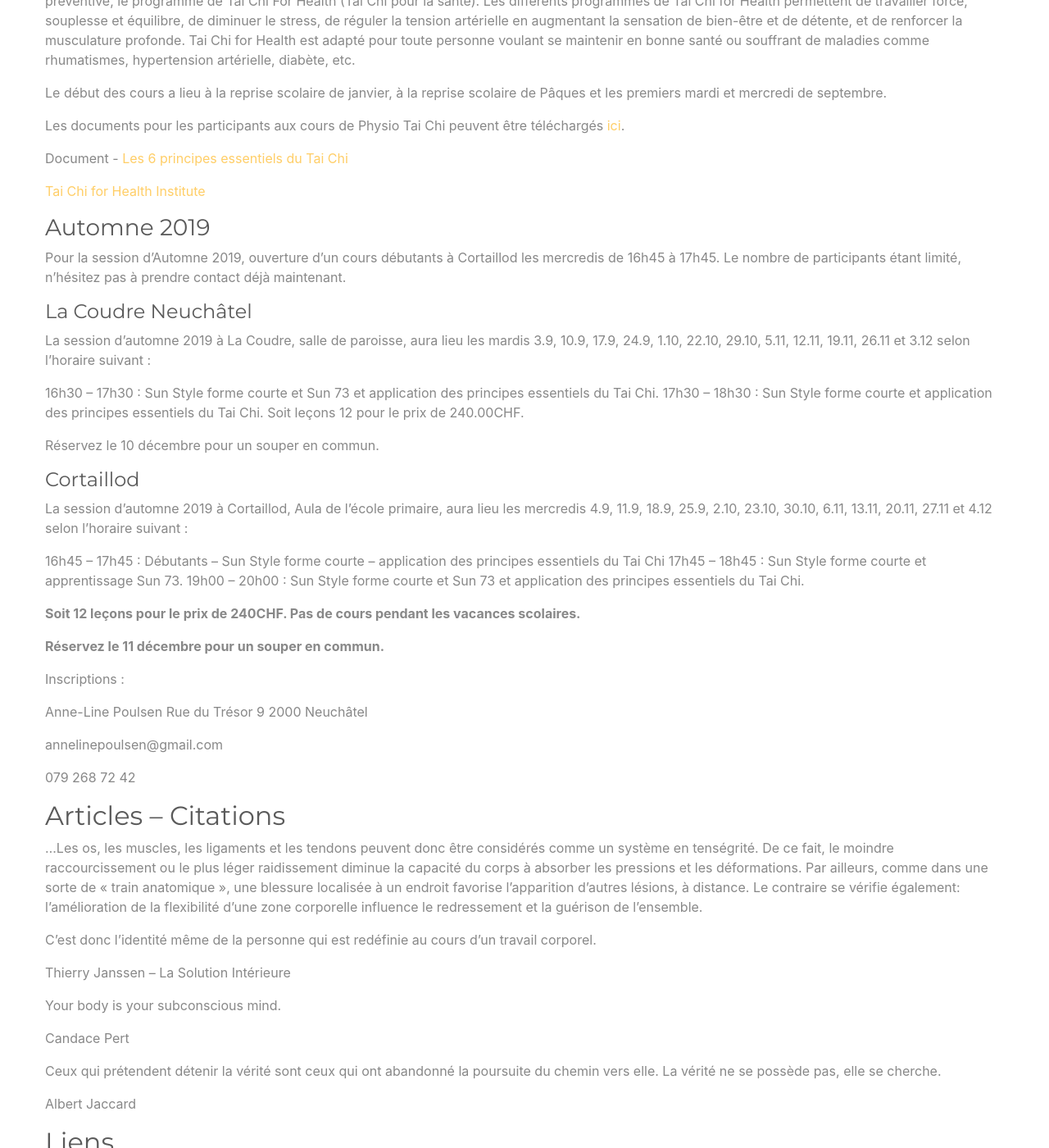
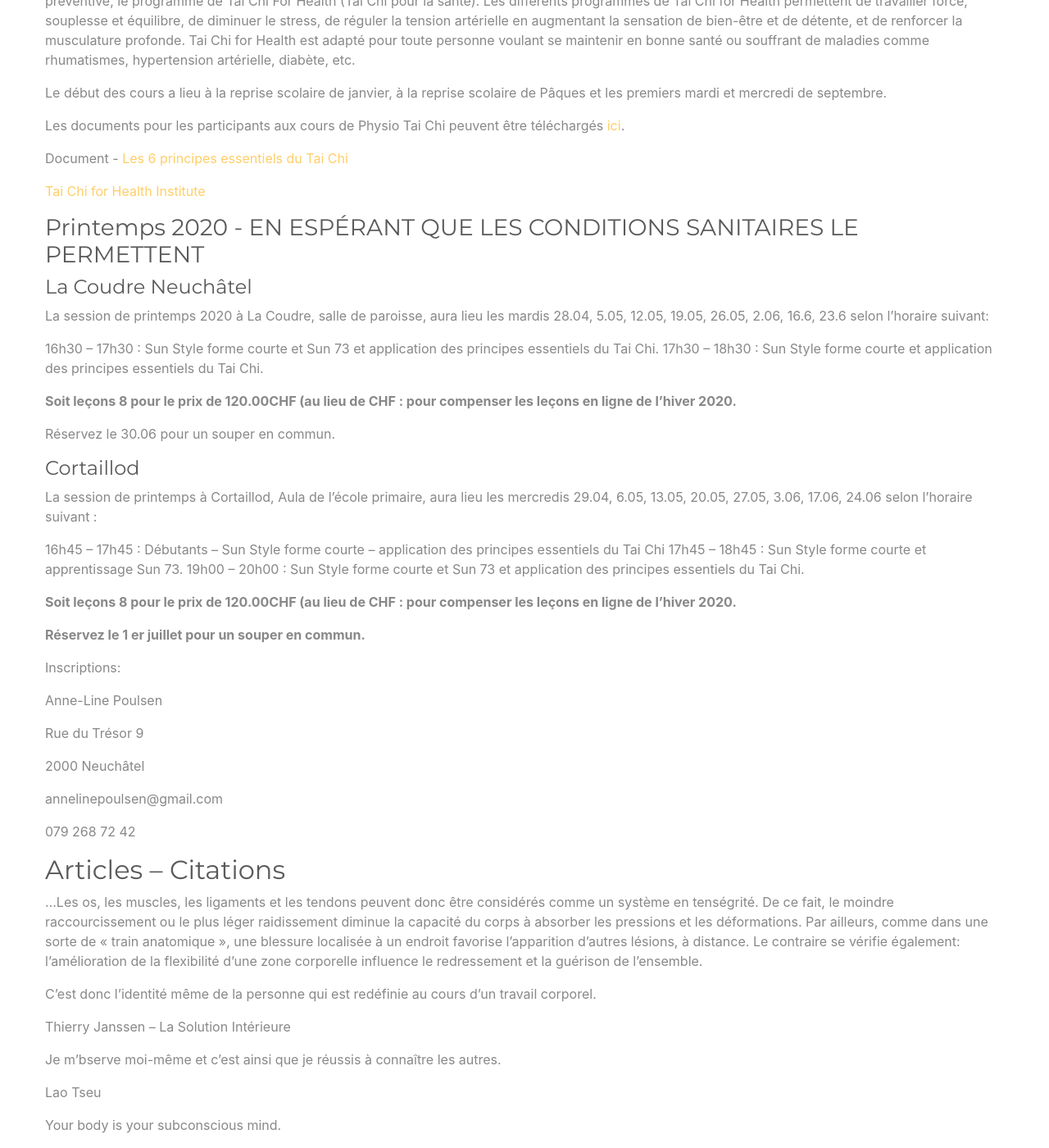
Before and after one commit to tresor9/tresor9, a Jekyll site: the page built from people/poulsen.md, in a window 1280 px wide and 1400 px high, scrolled down 2232 px. Shown: the whole window at 82% size. Built offline with Jekyll 4.4.1, drawn with Linux system fonts in a browser that asks for light colours; some of the changed text lies outside the part shown.

Commit message:
Updated poulsen page

```diff
--- a/people/poulsen.md
+++ b/people/poulsen.md
@@ -73,36 +73,36 @@ Document - [Les 6 principes essentiels du Tai Chi](/assets/documents/taichi/prin
 
 [Tai Chi for Health Institute](https://taichiforhealthinstitute.org/instructors/instructor/?instructor_id=8289)
 
-### Automne 2019
-
-Pour la session d’Automne 2019, ouverture d’un cours débutants à Cortaillod les mercredis de 16h45 à 17h45. Le nombre de participants étant limité, n’hésitez pas à prendre contact déjà maintenant.
+### Printemps 2020 - EN ESPÉRANT QUE LES CONDITIONS SANITAIRES LE PERMETTENT
 
 #### La Coudre Neuchâtel
-
-La session d’automne 2019 à La Coudre, salle de paroisse, aura lieu les mardis 3.9, 10.9, 17.9, 24.9, 1.10, 22.10, 29.10, 5.11, 12.11, 19.11, 26.11 et 3.12 selon l’horaire suivant :
+La session de printemps 2020 à La Coudre, salle de paroisse, aura lieu les mardis 28.04, 5.05, 12.05, 19.05, 26.05, 2.06, 16.6, 23.6 selon l’horaire suivant:
 
 16h30 – 17h30 : Sun Style forme courte et Sun 73 et application des principes essentiels du Tai Chi.
 17h30 – 18h30 : Sun Style forme courte et application des principes essentiels du Tai Chi.
-Soit leçons 12 pour le prix de 240.00CHF.
 
-Réservez le 10 décembre pour un souper en commun.
+__Soit leçons 8 pour le prix de 120.00CHF (au lieu de CHF : pour compenser les leçons en ligne de l’hiver 2020.__
+
+Réservez le 30.06 pour un souper en commun.
 
 #### Cortaillod
 
-La session d’automne 2019 à Cortaillod, Aula de l’école primaire, aura lieu les mercredis 4.9, 11.9, 18.9, 25.9, 2.10, 23.10, 30.10, 6.11, 13.11, 20.11, 27.11 et 4.12 selon l’horaire suivant :
+La session de printemps à Cortaillod, Aula de l’école primaire, aura lieu les mercredis 29.04, 6.05, 13.05, 20.05, 27.05, 3.06, 17.06, 24.06 selon l’horaire suivant :
 
 16h45 – 17h45 : Débutants – Sun Style forme courte – application des principes essentiels du Tai Chi
 17h45 – 18h45 : Sun Style forme courte et apprentissage Sun 73.
 19h00 – 20h00 : Sun Style forme courte et Sun 73 et application des principes essentiels du Tai Chi.
 
-__Soit 12 leçons pour le prix de 240CHF. Pas de cours pendant les vacances scolaires.__
+__Soit leçons 8 pour le prix de 120.00CHF (au lieu de CHF : pour compenser les leçons en ligne de l’hiver 2020.__
 
-__Réservez le 11 décembre pour un souper en commun.__
+__Réservez le 1 er juillet pour un souper en commun.__
 
-Inscriptions :
+Inscriptions:
 
 Anne-Line Poulsen
+
 Rue du Trésor 9
+
 2000 Neuchâtel
 
 annelinepoulsen@gmail.com
@@ -117,6 +117,10 @@ C’est donc l’identité même de la personne qui est redéfinie au cours d’
 
 Thierry Janssen – La Solution Intérieure
 
+Je m'bserve moi-même et c'est ainsi que je réussis à connaître les autres.
+
+Lao Tseu
+
 Your body is your subconscious mind.
 
 Candace Pert
@@ -124,6 +128,33 @@ Candace Pert
 Ceux qui prétendent détenir la vérité sont ceux qui ont abandonné la poursuite du chemin vers elle. La vérité ne se possède pas, elle se cherche.
 
 Albert Jaccard
+
+Pour vivre pleinement sa vie, il n'est pas nécessaire d'agir.
+Pour vivre pleinement sa vie, il est indispensable d'être.
+Ta vie est un bloc d'argile. Ne laisse personne la modeler à ta place.
+Plus on voyage au loin, moins on se connait
+Il n'y a point de chemin vers le bonheur. Le bonheur, c'est le chemin.
+Lao Tseu
+
+Bibliographie
+
+The Dynamics Of Standing Still – Peter Den Dekker
+
+Tai Chi – La méditation en mouvement – Peter M. Wayne
+
+The Way Of Energy – Master Lam Kam Chuen
+
+Mobilizing The Myofascial System – Doreen Killens
+
+Anatomy Trains - Thomas W. Myers
+
+Medical Therapeutic Yoga – Ginger Garner
+
+La solution intérieure – Thierry Janssen
+
+Molecules of Emotion – Candace Pert
+
+Le Corps quantique – Dr Deepak Chopra
 
 ## Liens
 
```
